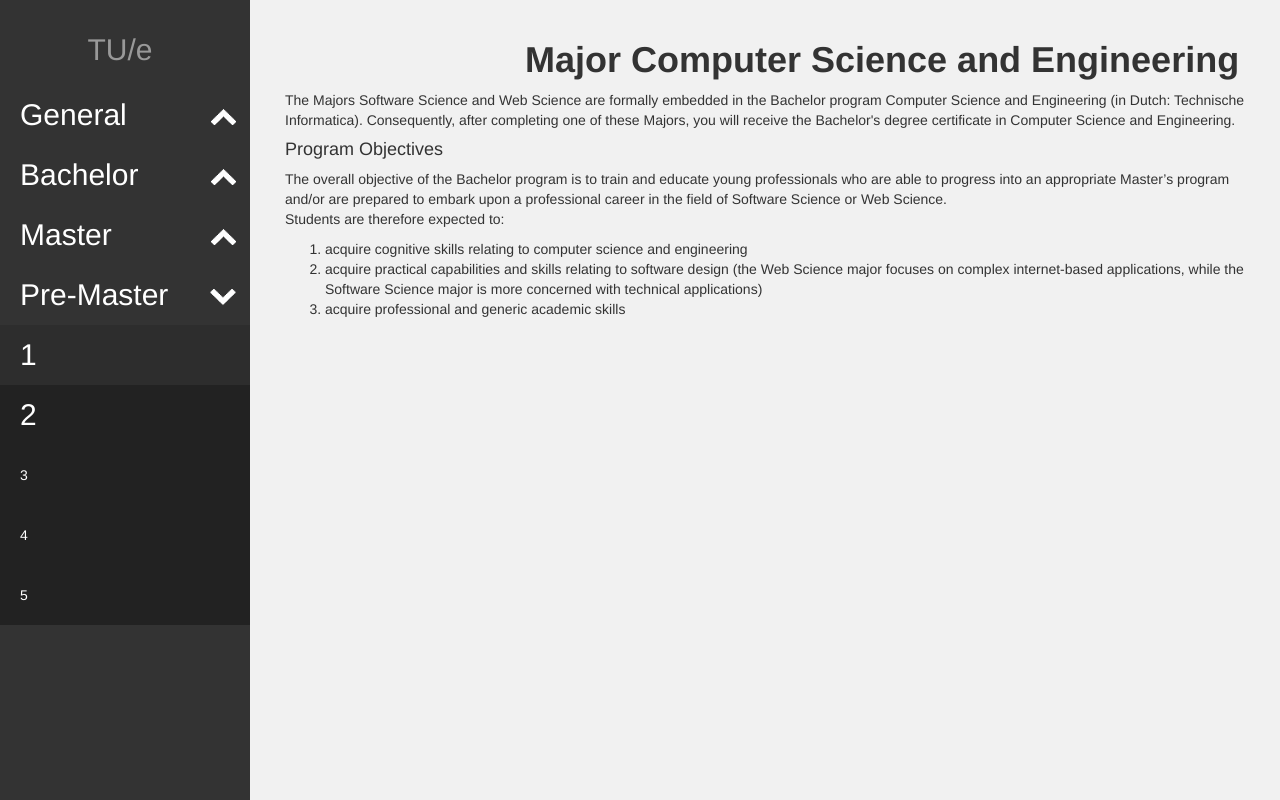
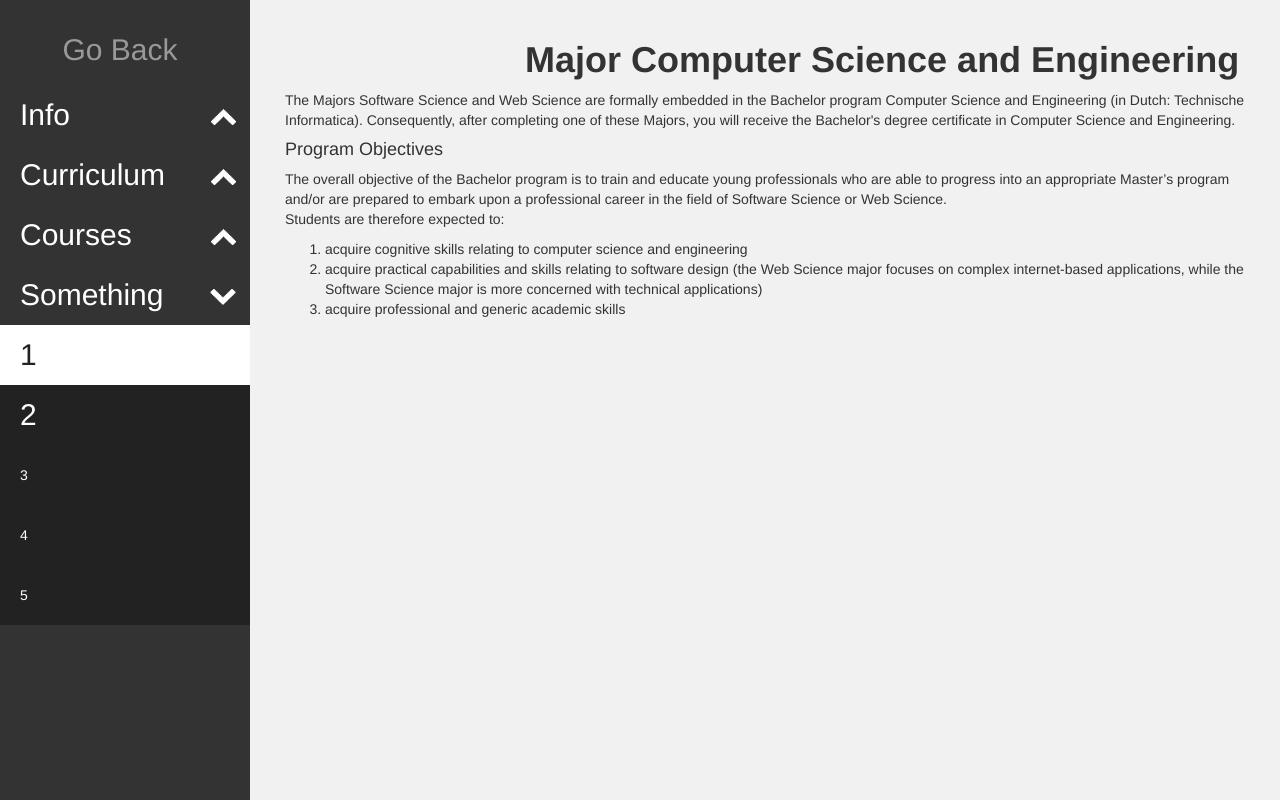
Before and after one commit to Joristdh/DBL-Hypermedia, a website: page test.html in a window 1280 px wide. Drawn offline with Linux system fonts and the light colour scheme.

Commit message:
Sidebar back function works, placement button should be changed

```diff
--- a/css/simple-sidebar.css
+++ b/css/simple-sidebar.css
@@ -11,7 +11,7 @@ h1 {
 }
 
 #menu-toggle {
-    position: fixed;
+    position: absolute;
 }
 
 ul {
@@ -54,8 +54,23 @@ body {
     transition: all 0.5s ease;
 }
 
-#wrapper.toggled #sidebar-wrapper {
+#wrapper.toggled #sidebar-wrapper{
     width: 250px;
+}
+
+#wrapper.toggled #sidebar-wrapper.CSE {
+    width: 250px;
+    padding-left: 0;
+
+}
+
+#wrapper #sidebar-wrapper.CSE {
+    padding-left: 0;
+
+}
+#wrapper.toggled #sidebar-wrapper.main {
+    width: 0;
+    z-index: 1001;
 }
 
 #page-content-wrapper {
@@ -90,9 +105,10 @@ body {
     float: right;
 }
 
-
 .sidebar-nav li .fold a {
     padding-right: 10px;
+    padding-left: 220px;
+    margin-left: -220px;
 }
 
 .sidebar-nav li .fold a img {
@@ -107,7 +123,6 @@ body {
     text-overflow: ellipsis;
     overflow: hidden;
     white-space: nowrap;
-
 }
 
 .sidebar-nav li ul {
@@ -122,7 +137,8 @@ body {
 }
 
 .sidebar-nav li a.selected {
-    background: rgba(255, 255, 255, 0.05);
+    background: rgba(255, 255, 255, 1);
+    color: #222;
 }
 
 .sidebar-nav li a:active,
@@ -147,18 +163,25 @@ body {
     background: none;
 }
 
-#sidebar-footer {
-    position: absolute;
-    bottom: 0;
-    margin-left: auto;
+div.sidebar-footer a {
+    font-size: 15px;
+    color: #999;
 }
-#sidebar-footer li a {
- color: #999;
+
+div.sidebar-footer li {
+    height: 20px;
+    padding: 0;
+}
+.sidebar-footer li a:hover {
+    text-decoration: none;
+    color: #fff;
+    background: none;
 }
 
 #sidebar-wrapper.home {
-        width: 0;
-    }
+    width: ;
+}
+
 
 @media(min-width:768px) {
     #wrapper {
--- a/js/scripts.js
+++ b/js/scripts.js
@@ -8,9 +8,10 @@ $(document).ready(function () {
     if (window.innerWidth < 768) {
         $("#wrapper").toggleClass("toggled");
     }
-
-
-
+    $("#back").click(function () {
+        $("#wrapper.toggled #sidebar-wrapper.CSE").css("padding-left", "250px");
+        $("#wrapper.toggled #sidebar-wrapper.main").css("width", "250px");
+    });
 
     /* $(function () {
             $("#pagebody").load("docs/setup_survey.html");
--- a/test.html
+++ b/test.html
@@ -40,10 +40,10 @@
     <div id="wrapper" class="toggled">
 
         <!-- Sidebar -->
-        <div id="sidebar-wrapper">
-            <ul class="sidebar-nav">
+        <div id="sidebar-wrapper" class="main">
+           <ul class="sidebar-nav">
                 <li class="sidebar-brand">
-                    <a href="main.html">TU/e</a>
+                    <a href="#">TU/e</a>
 
                 </li>
                 <li>
@@ -65,7 +65,18 @@
                         <a href="#"><img class="arrow" src="img/arrow.png"></a>
                     </div>
                     <a href="#" id="bachelor">Bachelor</a>
-                    <ul class="collapse"
+                    <ul class="collapse">
+                        <li><a href="docs/general_aboutcse.html">Computer Science &amp; Engineering</a></li>
+                        <li><a href="docs/PT_general.html">Psycology &amp; Technology</a></li>
+                    </ul>
+                </li>
+                <li>
+                    <div class="fold">
+                        <a href="#"><img class="arrow" src="img/arrow.png"></a>
+                    </div>
+                    <a href="#" id="master">Master</a>
+                    <ul class="collapse">
+                        <li>1</li>
                         <li>2</li>
                         <li>3</li>
                         <li>4</li>
@@ -76,7 +87,62 @@
                     <div class="fold">
                         <a href="#"><img class="arrow" src="img/arrow.png"></a>
                     </div>
-                    <a href="#">Master</a>
+                    <a href="#" id="pre-master">Pre-Master</a>
+                    <ul class="collapse">
+                        <li id="1"><a href="test.html">1</a></li>
+                        <li>2</li>
+                        <li>3</li>
+                        <li>4</li>
+                        <li>5</li>
+                    </ul>
+                </li>
+                <div class="sidebar-footer">
+                    <li>
+                        <a href="index.html#program">Switch Profile</a>
+                    </li>
+                    <li>
+                        <a href="#">View site in Dutch</a>
+                    </li>
+                </div>
+
+            </ul>
+        </div>
+        <div id="sidebar-wrapper" class="CSE">
+            <ul class="sidebar-nav">
+                <li class="sidebar-brand">
+                    <a href="#" id="back">Go Back</a>
+
+                </li>
+                <li>
+                        <div class="fold">
+                            <a href="#"><img class="arrow" src="img/arrow.png"></a>
+                        </div>
+                        <a href="#" id="general">Info</a>
+                        <ul class="collapse">
+                            <li>5</li>
+                            <li>2</li>
+                            <li>3</li>
+                            <li>4</li>
+                            <li>5</li>
+                        </ul>
+                </li>
+                <li>
+                    <div class="fold">
+                        <a href="#"><img class="arrow" src="img/arrow.png"></a>
+                    </div>
+                    <a href="#" id="bachelor">Curriculum</a>
+                    <ul class="collapse">
+                        <li>2</li>
+                        <li>3</li>
+                        <li>4</li>
+                        <li>5</li>
+                    </ul>
+                </li>
+                <li>
+                    <div class="fold">
+                        <a href="#"><img class="arrow" src="img/arrow.png"></a>
+                    </div>
+                    <a href="#">Courses</a>
                     <ul class="collapse">
                         <li>1</li>
                         <li>2</li>
@@ -89,7 +155,7 @@
                     <div class="fold">
                         <a href="#"><img class="arrowc" src="img/arrow.png"></a>
                     </div>
-                    <a href="#">Pre-Master</a>
+                    <a href="#">Something</a>
                     <ul class="collapse in">
                         <li><a class="selected" href="docs/test.html">1</a></li>
                         <li><a href="#">2</a></li>
```
Also changed, not shown: index.html (+1 -1 lines), main.html (+10 -9 lines). Lines whose indentation alone changed are shown as unchanged.
